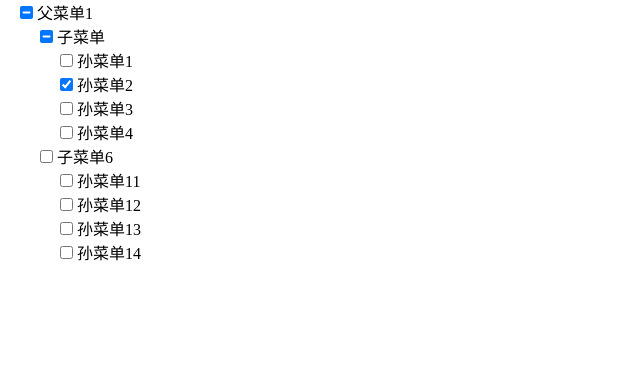
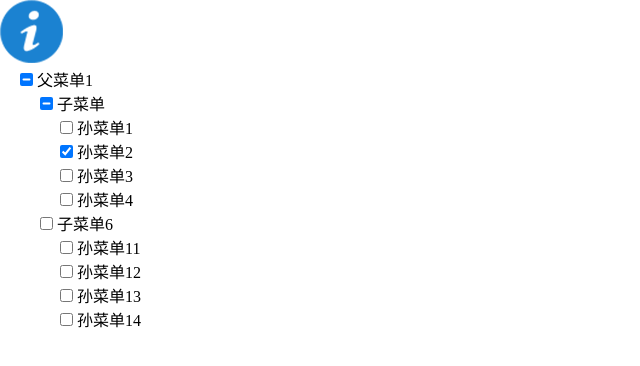
Before and after one commit to wangliang01/javascript, a plain HTML site: page treeCheckbox/index.html in a window 1280 px wide. Shown: the whole page, without its empty margins (0-640 px from the left). Drawn offline with nearby package versions, Linux system fonts and the light colour scheme.

Commit message:
测试图片命名问题

```diff
--- a/treeCheckbox/index.html
+++ b/treeCheckbox/index.html
@@ -9,6 +9,7 @@
 </head>
 
 <body>
+	<img src="./about@3x.png" alt="">
     <div class="wrapper"></div>
     <script src="main.js"></script>
     <script>
```
Also changed, not shown: treeCheckbox/about@3x.png (added).
